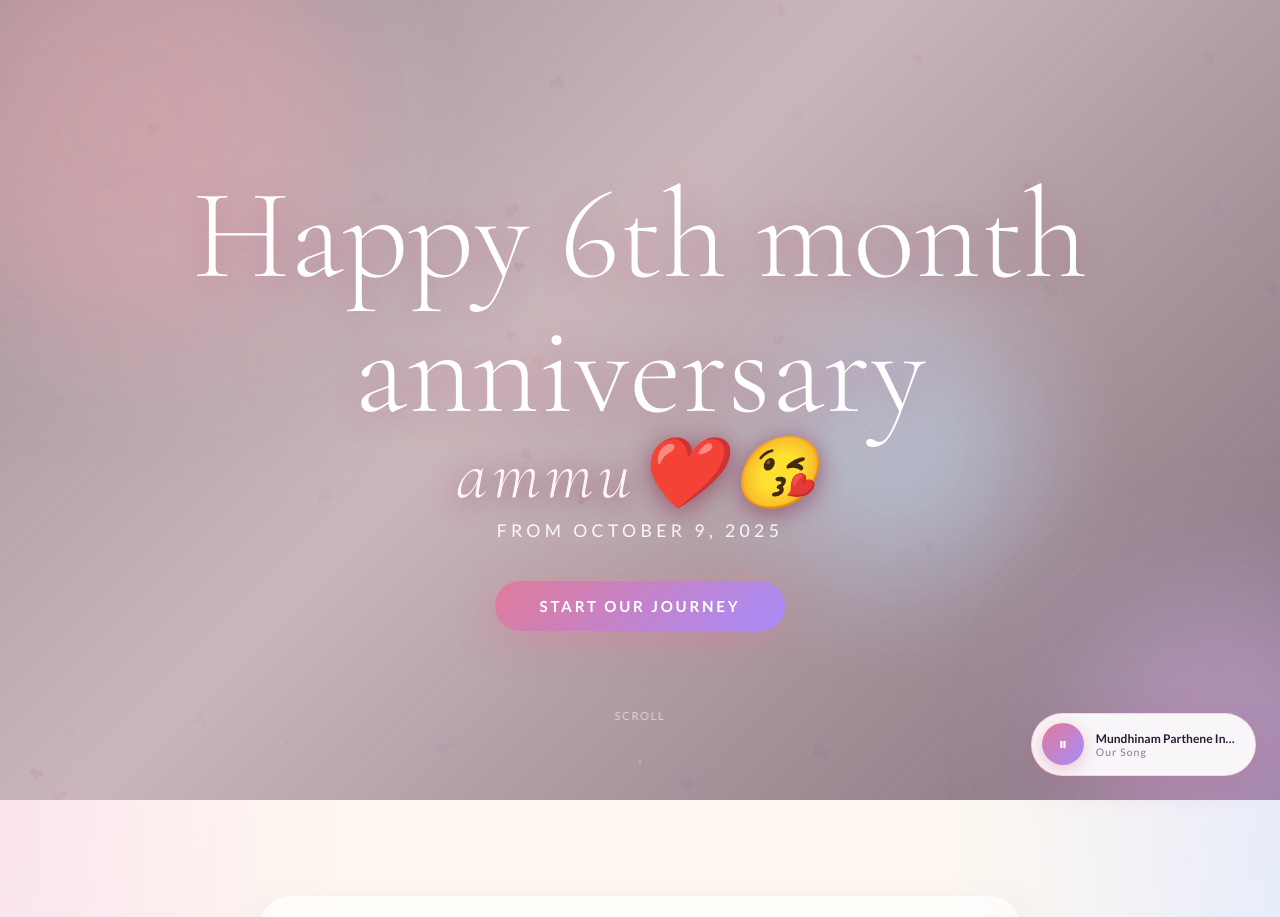
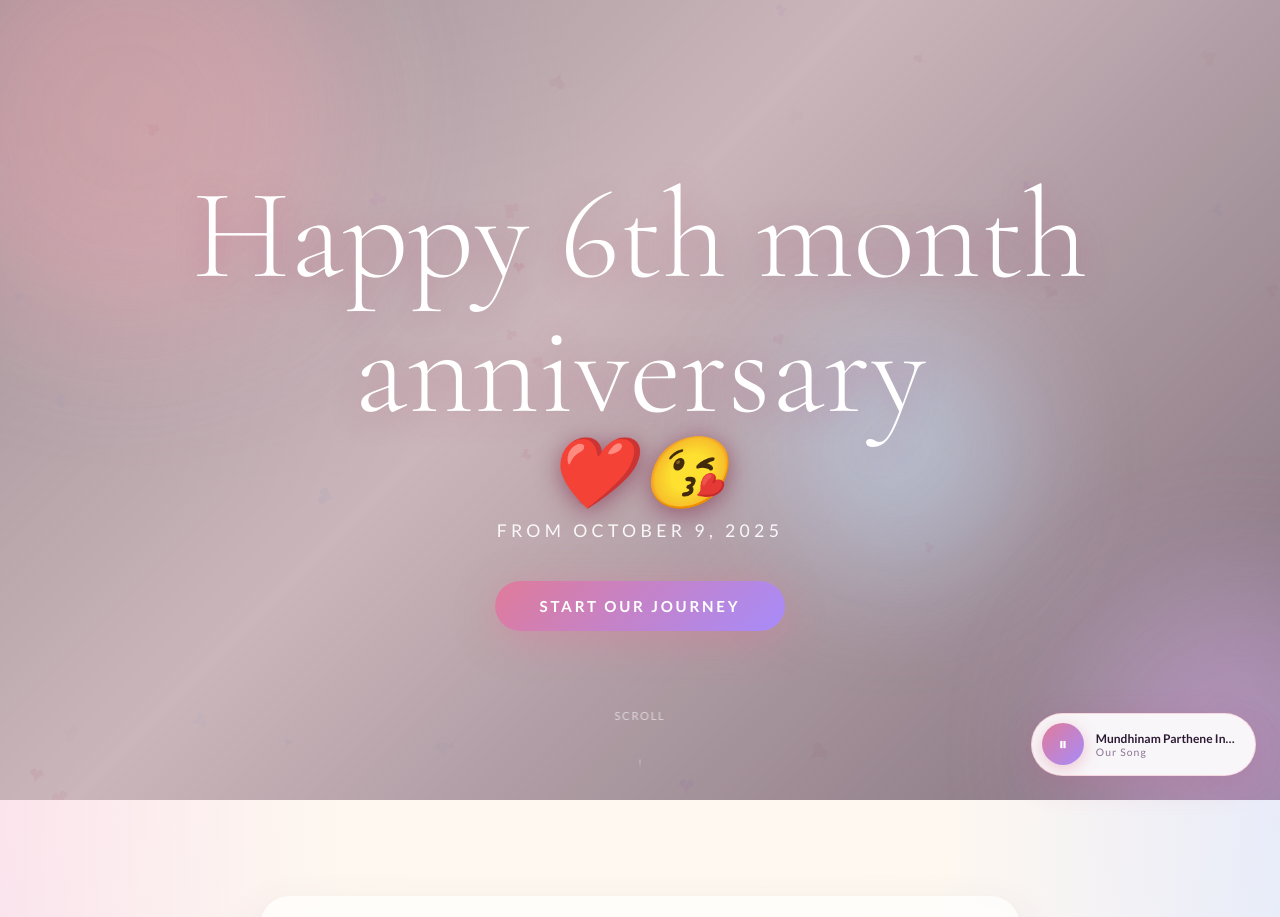
Before and after one commit to smartappcreate/website, a plain HTML site: page index.html in a window 1280 px wide. Shown: the top 917 px of the page. Drawn offline with nearby package versions, Linux system fonts and the light colour scheme.

Commit message:
Update index.html

```diff
--- a/index.html
+++ b/index.html
@@ -1299,7 +1299,7 @@
     <div class="hero-content">
       <h1 class="hero-title">
         Happy 6th month anniversary
-        <span>ammu❤️😘</span>
+        <span>❤️😘</span>
       </h1>
       <p class="hero-date">FROM OCTOBER 9, 2025</p>
       <a href="#timer" class="btn-primary">Start Our Journey</a>
```
